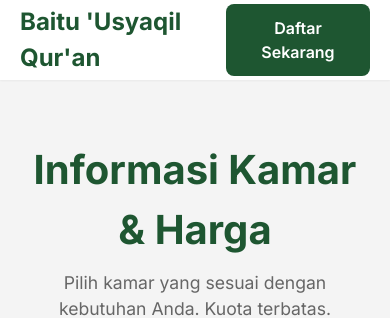
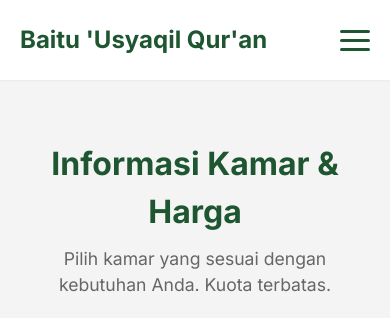
Before and after one commit to PahriAjah/Projek-Website-Pendaftaran-Asrama, a Next.js app in the folder baitu-usyaqil-quran/: page /kamar in a window 390 px wide. Shown: the top 318 px of the page. Built offline with nearby package versions, Linux system fonts and the light colour scheme; no server answers; the database is empty.

Commit message:
Implement mobile responsive design and hamburger menu

```diff
--- a/baitu-usyaqil-quran/src/app/globals.css
+++ b/baitu-usyaqil-quran/src/app/globals.css
@@ -76,6 +76,12 @@ button {
   margin-bottom: 10px;
 }
 
+@media (max-width: 768px) {
+  .title-section h2 {
+    font-size: 2rem;
+  }
+}
+
 .title-section p {
   color: var(--text-muted);
   font-size: 1.1rem;
--- a/baitu-usyaqil-quran/src/components/Header.css
+++ b/baitu-usyaqil-quran/src/components/Header.css
@@ -17,12 +17,14 @@
   font-size: 1.5rem;
   font-weight: 700;
   color: var(--primary);
+  z-index: 101;
 }
 
 .nav-list {
   display: flex;
   list-style: none;
   gap: 24px;
+  align-items: center;
 }
 
 .nav-list a {
@@ -35,8 +37,94 @@
   color: var(--primary-light);
 }
 
-@media (max-width: 768px) {
+.header-actions-desktop {
+  display: block;
+}
+
+.header-actions-mobile {
+  display: none;
+}
+
+.hamburger {
+  display: none;
+  flex-direction: column;
+  justify-content: space-between;
+  width: 30px;
+  height: 21px;
+  background: transparent;
+  border: none;
+  cursor: pointer;
+  z-index: 101;
+}
+
+.hamburger .bar {
+  width: 100%;
+  height: 3px;
+  background-color: var(--primary);
+  border-radius: 10px;
+  transition: all 0.3s ease;
+}
+
+.hamburger.open .bar:nth-child(1) {
+  transform: translateY(9px) rotate(45deg);
+}
+
+.hamburger.open .bar:nth-child(2) {
+  opacity: 0;
+}
+
+.hamburger.open .bar:nth-child(3) {
+  transform: translateY(-9px) rotate(-45deg);
+}
+
+/* Mobile responsive */
+@media (max-width: 992px) {
+  .hamburger {
+    display: flex;
+  }
+
+  .header-actions-desktop {
+    display: none;
+  }
+
   .nav {
-    display: none; /* simple mobile view hidden for MVP, can add hamburger later */
+    position: fixed;
+    top: 0;
+    left: -100%;
+    width: 80%;
+    max-width: 300px;
+    height: 100vh;
+    background-color: var(--white);
+    box-shadow: 2px 0 10px rgba(0,0,0,0.1);
+    display: flex;
+    flex-direction: column;
+    padding: 100px 20px 30px;
+    transition: left 0.3s ease;
+    z-index: 100;
+  }
+
+  .nav.active {
+    left: 0;
+  }
+
+  .nav-list {
+    flex-direction: column;
+    gap: 30px;
+    align-items: flex-start;
+  }
+
+  .nav-list a {
+    font-size: 1.1rem;
+  }
+
+  .header-actions-mobile {
+    display: block;
+    margin-top: 40px;
+    width: 100%;
+  }
+
+  .header-actions-mobile .btn {
+    width: 100%;
+    text-align: center;
   }
 }
--- a/baitu-usyaqil-quran/src/components/Header.tsx
+++ b/baitu-usyaqil-quran/src/components/Header.tsx
@@ -1,24 +1,44 @@
+'use client';
+
+import { useState } from 'react';
 import Link from 'next/link';
 import './Header.css';
 
 export default function Header() {
+  const [isMenuOpen, setIsMenuOpen] = useState(false);
+
+  const toggleMenu = () => setIsMenuOpen(!isMenuOpen);
+  const closeMenu = () => setIsMenuOpen(false);
+
   return (
     <header className="header">
       <div className="container header-content">
-        <Link href="/" className="logo">
+        <Link href="/" className="logo" onClick={closeMenu}>
           Baitu 'Usyaqil Qur'an
         </Link>
-        <nav className="nav">
+
+        {/* Hamburger Icon */}
+        <button className={`hamburger ${isMenuOpen ? 'open' : ''}`} onClick={toggleMenu} aria-label="Toggle Menu">
+          <span className="bar"></span>
+          <span className="bar"></span>
+          <span className="bar"></span>
+        </button>
+
+        <nav className={`nav ${isMenuOpen ? 'active' : ''}`}>
           <ul className="nav-list">
-            <li><Link href="/">Beranda</Link></li>
-            <li><Link href="/kamar">Info Kamar</Link></li>
-            <li><Link href="/jadwal">Jadwal & Kegiatan</Link></li>
-            <li><Link href="/galeri">Galeri</Link></li>
-            <li><Link href="/pengumuman">Pengumuman</Link></li>
-            <li><Link href="/kontak">Kontak</Link></li>
+            <li><Link href="/" onClick={closeMenu}>Beranda</Link></li>
+            <li><Link href="/kamar" onClick={closeMenu}>Info Kamar</Link></li>
+            <li><Link href="/jadwal" onClick={closeMenu}>Jadwal & Kegiatan</Link></li>
+            <li><Link href="/galeri" onClick={closeMenu}>Galeri</Link></li>
+            <li><Link href="/pengumuman" onClick={closeMenu}>Pengumuman</Link></li>
+            <li><Link href="/kontak" onClick={closeMenu}>Kontak</Link></li>
           </ul>
+          <div className="header-actions-mobile">
+            <Link href="/daftar" className="btn btn-primary" onClick={closeMenu}>Daftar Sekarang</Link>
+          </div>
         </nav>
-        <div className="header-actions">
+
+        <div className="header-actions-desktop">
           <Link href="/daftar" className="btn btn-primary">Daftar Sekarang</Link>
         </div>
       </div>
```
Also changed, not shown: baitu-usyaqil-quran/src/app/(main)/page.css (+14 -0 lines).
